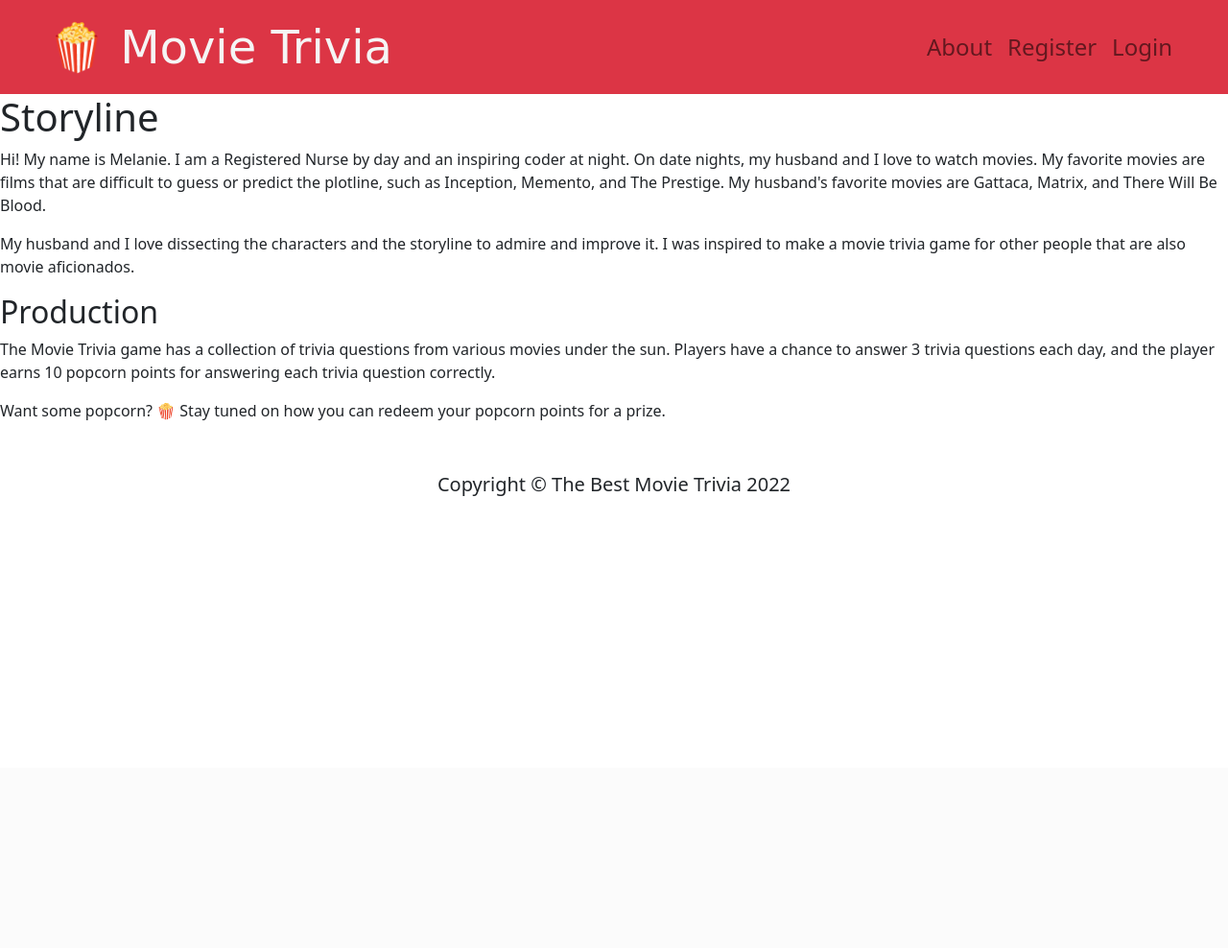
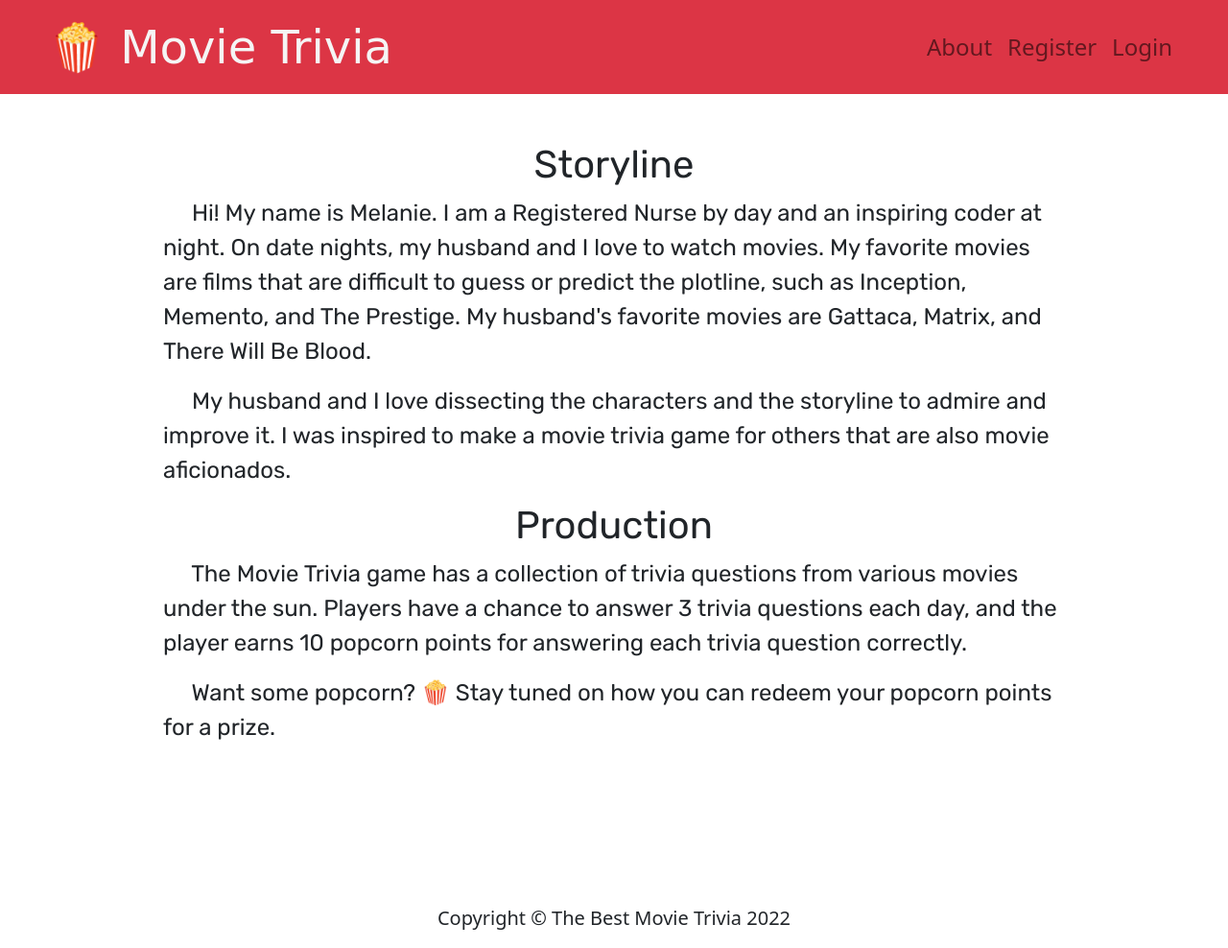
Before and after one commit to Mariavellous/trivia, a Flask app: page /about in a window 1280 px wide. Shown: the whole page at 96% size. Before the commit the page ends 517 px from the top, so only its background shows below. Run offline with Flask 2, Linux system fonts and the light colour scheme; some libraries are stand-ins or nearby versions; some web fonts are replaced.

Commit message:
update about.html

```diff
--- a/templates/about.html
+++ b/templates/about.html
@@ -7,18 +7,18 @@
 
 </head>
 <body>
-<div>
+<div class="container main-body">
 <h1> Storyline </h1>
-  <p> Hi! My name is Melanie. I am a Registered Nurse by day and an inspiring coder at night. On date nights,
+  <p> &emsp; Hi! My name is Melanie. I am a Registered Nurse by day and an inspiring coder at night. On date nights,
     my husband and I love to watch movies. My favorite movies are films that are difficult to guess or predict the plotline,
     such as Inception, Memento, and The Prestige. My husband's favorite movies are Gattaca, Matrix, and There Will Be Blood.</p>
-	<p> My husband and I love dissecting the characters and the storyline to admire and improve it.
-    I was inspired to make a movie trivia game for other people that are also movie aficionados. </p>
+	<p> &emsp; My husband and I love dissecting the characters and the storyline to admire and improve it.
+    I was inspired to make a movie trivia game for others that are also movie aficionados. </p>
 
-  <h2>Production</h2>
-  <p>The Movie Trivia game has a collection of trivia questions from various movies under the sun. Players have a chance
+  <h1>Production</h1>
+  <p> &emsp; The Movie Trivia game has a collection of trivia questions from various movies under the sun. Players have a chance
     to answer 3 trivia questions each day, and the player earns 10 popcorn points for answering each trivia question correctly. </p>
-	<p> Want some popcorn? 🍿 Stay tuned on how you can redeem your popcorn points for a prize. </p>
+	<p> &emsp; Want some popcorn? 🍿 Stay tuned on how you can redeem your popcorn points for a prize. </p>
 </div>
 {% include "footer.html" %}
 
```
Also changed, not shown: trivia-collection.db.
